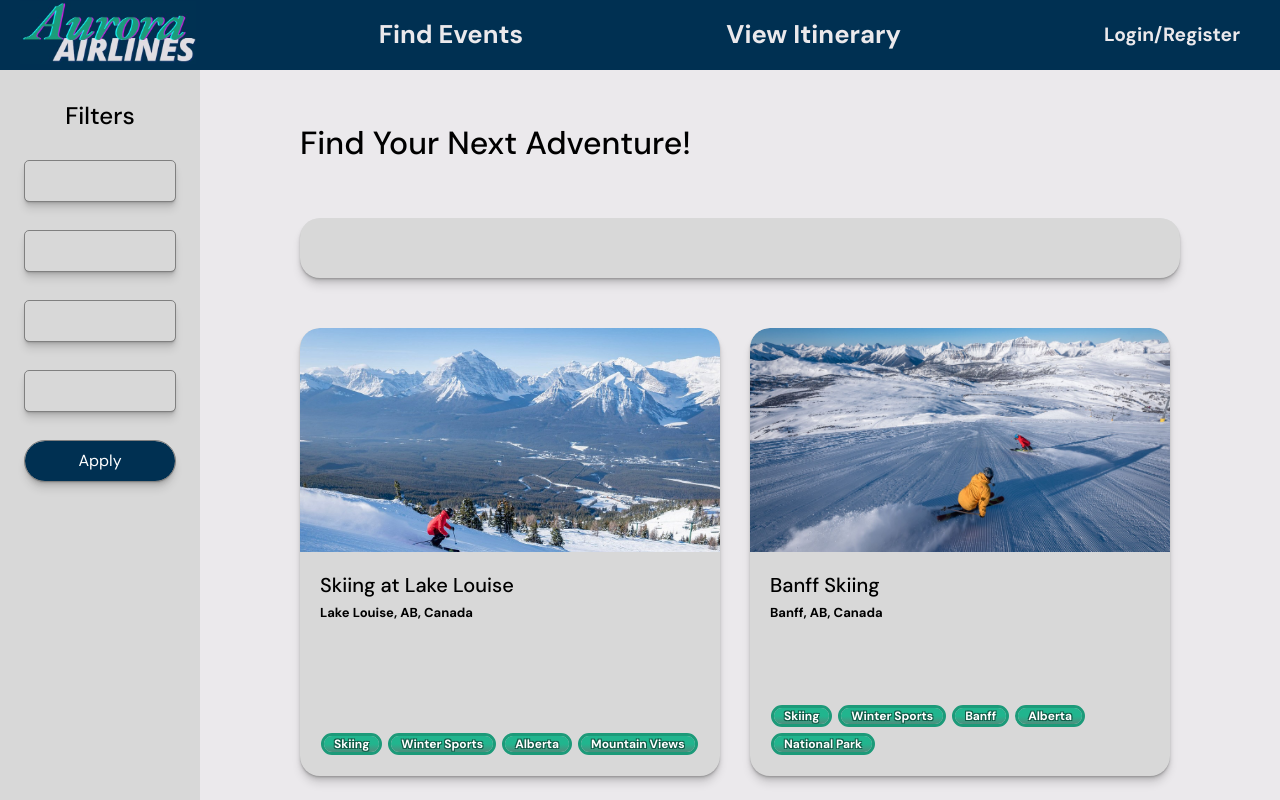
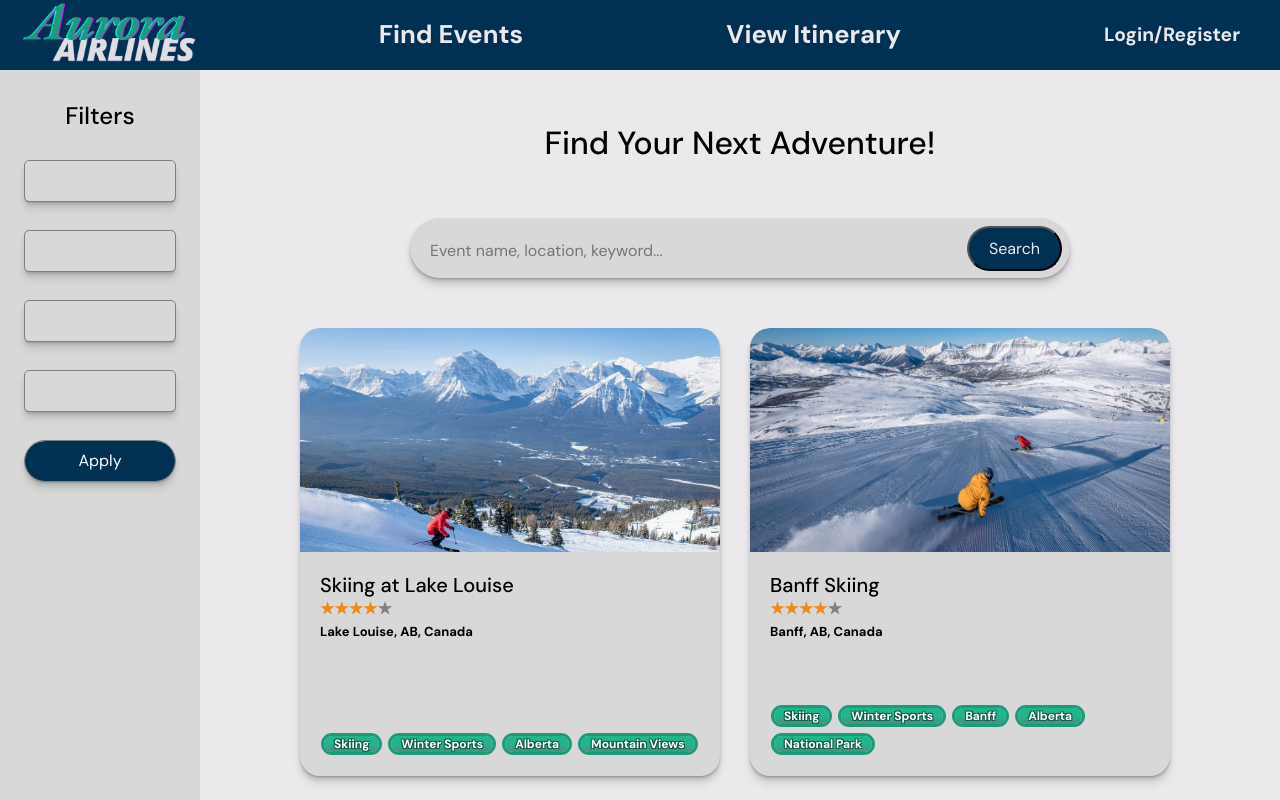
Before and after one commit to charlielang02/aurora-itinerary-app, a React (Vite) app: page /search-events in a window 1280 px wide. Shown: the top 800 px of the page. Built offline with nearby package versions, Linux system fonts and the light colour scheme.

Commit message:
fix search event stars

```diff
--- a/src/pages/EventDetails.css
+++ b/src/pages/EventDetails.css
@@ -350,7 +350,7 @@ button {
 
 button:hover {
   background-color: #004573; /* Darker shade for hover */
-  transform: scale(1.1); /* Enlarge by 10% on hover */
+  transform: scale(1.05); /* Enlarge by 10% on hover */
   color: #ebe9ec; /* Keep text color consistent on hover */
   cursor: pointer; /* Show pointer cursor on hover */
 }
--- a/src/pages/SearchEvents.jsx
+++ b/src/pages/SearchEvents.jsx
@@ -1,15 +1,16 @@
+import { useEffect } from 'react';
 import { Link } from 'react-router-dom';
+import { EventData } from '../data/EventData';
+import styles from './SearchEvents.module.css';
 import ChipContainer from '../components/ChipContainer';
-import styles from './SearchEvents.module.css';
 import cardstyles from './SearchEventsCard.module.css';
-import { EventData } from '../data/EventData';
-import { useEffect } from 'react';
 import DropDown from '../components/DropDown';
 
 const SearchBar = () => {
   return (
     <form className={`${styles.search_bar} ${styles.shadow_bottom}`}>
-      <input type="text" id="search" name="search"></input>
+      <input type="text" id="search" name="search" placeholder="Event name, location, keyword..." />
+      <button className={styles.search_btn}>Search</button>
     </form>
   );
 }
@@ -23,6 +24,11 @@ const EventCard = ({ data, id }) => {
           <h3 className={cardstyles.title}>
             {data.title}
           </h3>
+          <p className={cardstyles.star_container}>
+            {Array.from({ length: 5 }).map((_, starIndex) => (
+              <span key={starIndex} className={starIndex < data.rating ? 'star filled' : cardstyles.star}>★</span>
+            ))}
+          </p>
           <p className={cardstyles.location}>
             {data.location}
           </p>
@@ -51,8 +57,10 @@ const SearchEvents = () => {
       </div>
       <div className={styles.page_content}>
         <div className={styles.events}>
-          <h1 className={styles.title}>Find Your Next Adventure!</h1>
-          <SearchBar />
+          <div className={styles.header}>
+            <h1>Find Your Next Adventure!</h1>
+            <SearchBar />
+          </div>
           <div className={styles.card_container}>
             {EventData.map((data, i) => {
               return (
--- a/src/pages/SearchEvents.module.css
+++ b/src/pages/SearchEvents.module.css
@@ -47,21 +47,34 @@ h2 {
   margin-bottom: 100px;
 }
 
-.title {
+.header {
   margin-top: 50px;
+  display: flex;
+  flex-direction: column;
+  align-items: center;
 }
 
 .search_bar {
+  display: flex;
   margin-top: 54px;
-  width: 100%;
+  width: 75%;
+  max-width: 1000px;
   height: 60px;
   background: var(--secondary-clr);
-  border-radius: 20px;
+  border-radius: 999px;
+}
+
+.search_btn {
+  width: 100px;
+  background: var(--primary-clr);
+  margin: 8px;
+  text-align: center;
+  font-size: 16px;
+  font-weight: normal;
 }
 
 .search_bar input {
   width: 100%;
-  height: 100%;
   border-radius: inherit;
   border: inherit;
   background: none;
--- a/src/pages/SearchEventsCard.module.css
+++ b/src/pages/SearchEventsCard.module.css
@@ -58,9 +58,16 @@
   display: flex;
   font-size: 24px;
   font-weight: 500;
-  margin-bottom: var(--card-text-margin);
   text-wrap: wrap;
   overflow: hidden;
+}
+
+.star_container {
+  margin-bottom: 4px;
+}
+
+.star {
+  color: gray;
 }
 
 .location {
```
